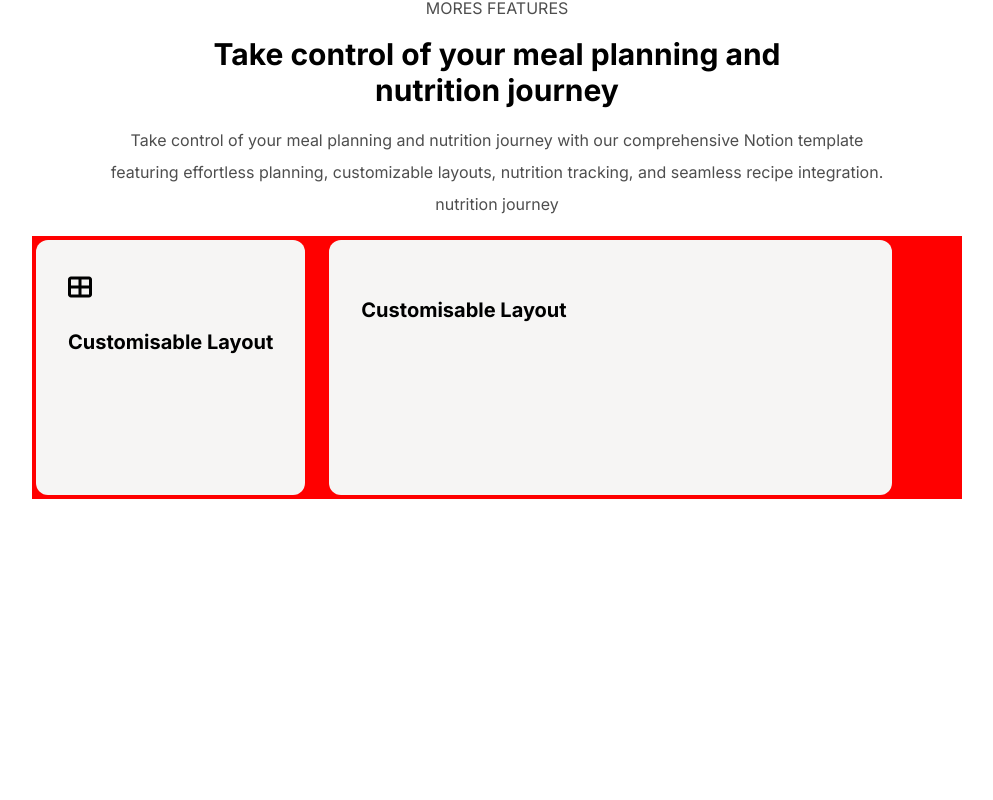
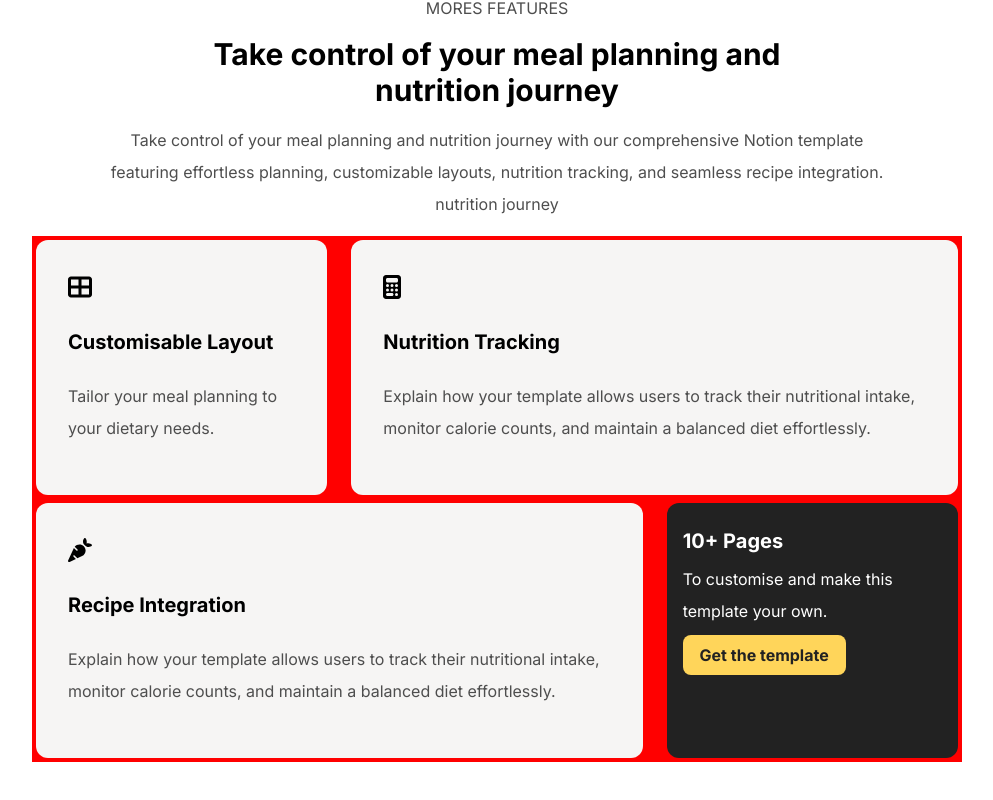
Before and after one commit to LeGitDuPeuple/Projet-Notor, a React (Vite) app: page / in a window 1280 px wide. Shown: the part 1615-2415 px from the top of the page, without its empty margins (143-1136 px from the left). Before the commit the page ends 2162 px from the top, so only its background shows below. Built offline with nearby package versions, Linux system fonts and the light colour scheme.

Commit message:
main 3 fini

```diff
--- /dev/null
+++ b/src/components/Composant2Main3.jsx
@@ -0,0 +1,15 @@
+import React from 'react';
+import Button from './Button';
+
+function Composant2Main3 ({flex}){
+    return (
+        <div className={`bg-[#222222] p-4  m-1 ${flex} rounded-xl`}>
+        <h4 className='text-xl font-extrabold text-[#FFFFFF] mt-2 mb-2'>10+ Pages</h4>
+        <p className='text-[#FFFFFF] mt-2 mb-2 leading-8'>To customise and make this template your own.</p>
+        <Button/>
+
+        </div>
+    );
+};
+
+export default Composant2Main3;
--- a/src/components/ComposantMain3.jsx
+++ b/src/components/ComposantMain3.jsx
@@ -1,15 +1,15 @@
 import React from "react";
 
 
-function ComposantMain3({flex, icon,text}) {
+function ComposantMain3({flex, icon,text,titre}) {
     return (
         <div className={`bg-[#F6F5F4] p-2 h-[255px] m-1 ${flex} rounded-xl`}>
             <div className="p-6">
             <span className="text-2xl">
                {icon}
             </span>
-            <h3 className="font-extrabold text-xl mt-6 mb-6">Customisable Layout</h3>
-            <p>{text}</p>
+        <h3 className="font-extrabold text-xl mt-6 mb-6">{titre}</h3>
+            <p className="text-[#4E4E4E] leading-8">{text}</p>
             </div>
         </div>
     );
--- a/src/components/Main3.jsx
+++ b/src/components/Main3.jsx
@@ -2,10 +2,15 @@ import React from "react";
 import ComposantMain3 from "./ComposantMain3";
 import { FontAwesomeIcon } from '@fortawesome/react-fontawesome';
 import { faTableCellsLarge } from '@fortawesome/free-solid-svg-icons';
+import {faCalculator} from '@fortawesome/free-solid-svg-icons';
+import {faCarrot} from '@fortawesome/free-solid-svg-icons';
+import Composant2Main3 from "./Composant2Main3";
 
 function Main3() {
     const text1 = "Tailor your meal planning to your dietary needs."
-  return (
+    const text2 = "Explain how your template allows users to track their nutritional intake, monitor calorie counts, and maintain a balanced diet effortlessly.";
+    const text3 = "Mention that users can access a vast collection of recipes or import their own, making meal planning even more convenient."
+      return (
     <div
       id="main3"
       className="flex flex-col justify-center items-center m-8"
@@ -24,13 +29,15 @@ function Main3() {
           <span className="inline-block">nutrition journey</span>
         </p>
       </div>
-      <div className="flex bg-[#FF0000] w-[930px] m-4">
+      <div className="flex flex-col bg-[#FF0000] w-[930px] m-4">
         <div className="grid grid-cols-6 gap-4 ">
-            <ComposantMain3 flex="col-span-2 col-start-1" icon={ <FontAwesomeIcon icon={faTableCellsLarge} className="icon-style" text={text1}/>}/>
-            <ComposantMain3 flex="col-span-4 col-start-3"/>
+            <ComposantMain3 flex="col-span-2 col-start-1" titre="Customisable Layout" icon={ <FontAwesomeIcon icon={faTableCellsLarge} className="icon-style" />} text={text1}/>
+            <ComposantMain3 flex="col-span-4 col-start-3" titre="Nutrition Tracking" icon={ <FontAwesomeIcon icon={faCalculator} className="icon-style"/>} text={text2}/>
 
         </div>
-        <div>
+        <div className="grid grid-cols-6 gap-4">
+           <ComposantMain3 flex="col-span-4 col-start-1" titre="Recipe Integration" icon={ <FontAwesomeIcon icon={faCarrot} className="icon-style"/>} text={text2}/>
+           <Composant2Main3 flex="col-span-2 col-start-5"/>
 
         </div>
       </div>
```
